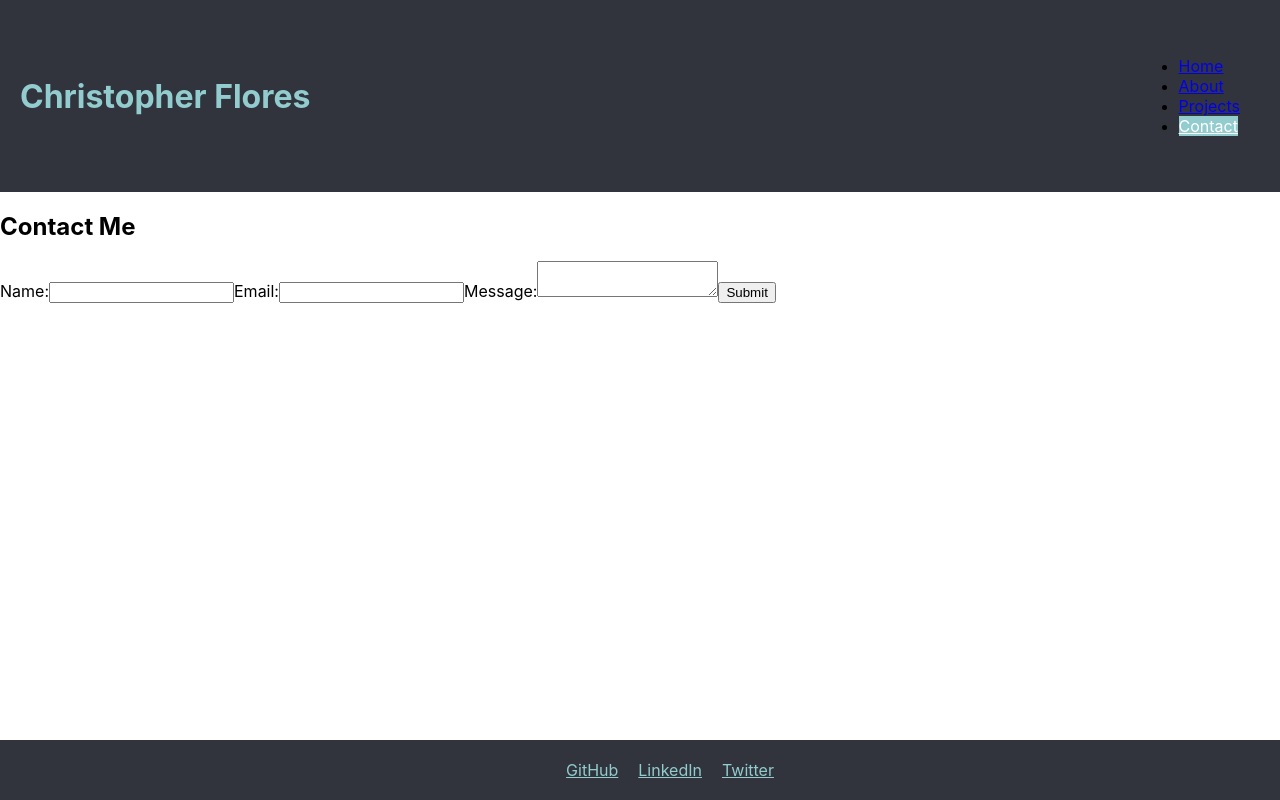
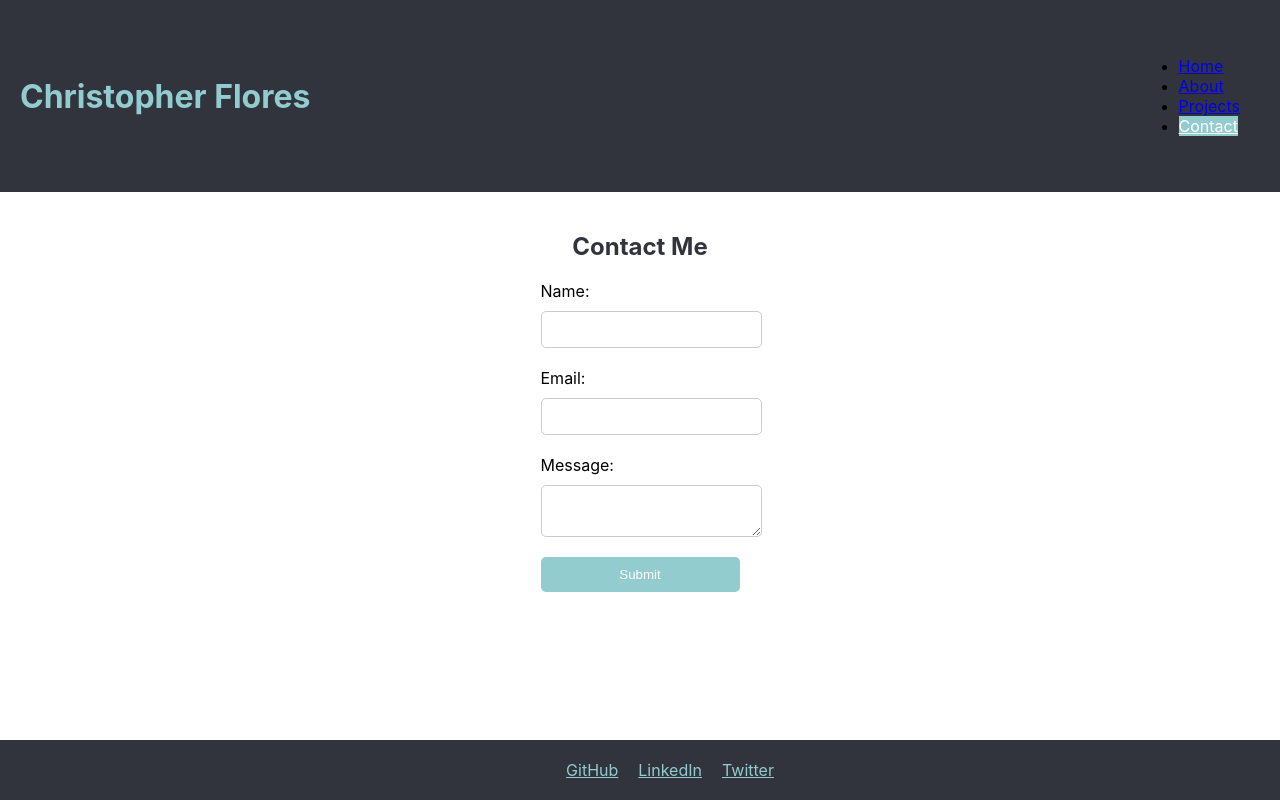
Before and after one commit to christopherflores9312/ReactPortfolio, a React (Create React App) app: page /contact in a window 1280 px wide. Built offline with nearby package versions, Linux system fonts and the light colour scheme.

Commit message:
contact styled

```diff
--- a/src/Contact.js
+++ b/src/Contact.js
@@ -1,4 +1,5 @@
 import React, { useState } from 'react';
+import styles from './Contact.module.css';
 
 function Contact() {
   const [formState, setFormState] = useState({
@@ -6,8 +7,6 @@ function Contact() {
     email: '',
     message: '',
   });
-
-  // ...
 
   // function for handling form submission
   function handleSubmit(event) {
@@ -24,7 +23,7 @@ function Contact() {
   }
 
   return (
-    <section>
+    <section className={styles.contact}>
       <h2>Contact Me</h2>
       <form onSubmit={handleSubmit}>
         <label htmlFor="name">Name:</label>
--- /dev/null
+++ b/src/Contact.module.css
@@ -0,0 +1,39 @@
+.contact {
+    display: flex;
+    flex-direction: column;
+    align-items: center;
+    justify-content: center;
+    padding: 20px;
+  }
+
+  .contact h2 {
+    color: #31343d;
+    margin-bottom: 20px;
+  }
+
+  .contact form {
+    display: flex;
+    flex-direction: column;
+  }
+
+  .contact label {
+    margin-bottom: 10px;
+  }
+
+  .contact input,
+  .contact textarea {
+    margin-bottom: 20px;
+    padding: 10px;
+    border-radius: 5px;
+    border: 1px solid #ccc;
+    width: 100%;
+  }
+
+  .contact button {
+    padding: 10px 20px;
+    border: none;
+    border-radius: 5px;
+    background-color: #92ccce;
+    color: white;
+    cursor: pointer;
+  }
--- a/src/Home.module.css
+++ b/src/Home.module.css
@@ -1,23 +1,24 @@
 .container {
+  display: flex;
+  flex-direction: column;
+  align-items: center;
   padding: 20px;
   text-align: center;
 }
 
 .title {
-    font-size: 2em;
   color: #31343d;
+  margin-bottom: 20px;
 }
 
 .image {
-    width: 200px;
-    height: 200px;
+  width: 100%;
+  max-width: 500px;
+  height: auto;
+  margin-bottom: 20px;
   border-radius: 50%;
-    object-fit: cover;
-    margin-top: 20px;
 }
 
 .text {
-    font-size: 1em;
   color: #31343d;
-    margin-top: 20px;
 }
```
Lines whose indentation alone changed are shown as unchanged.
